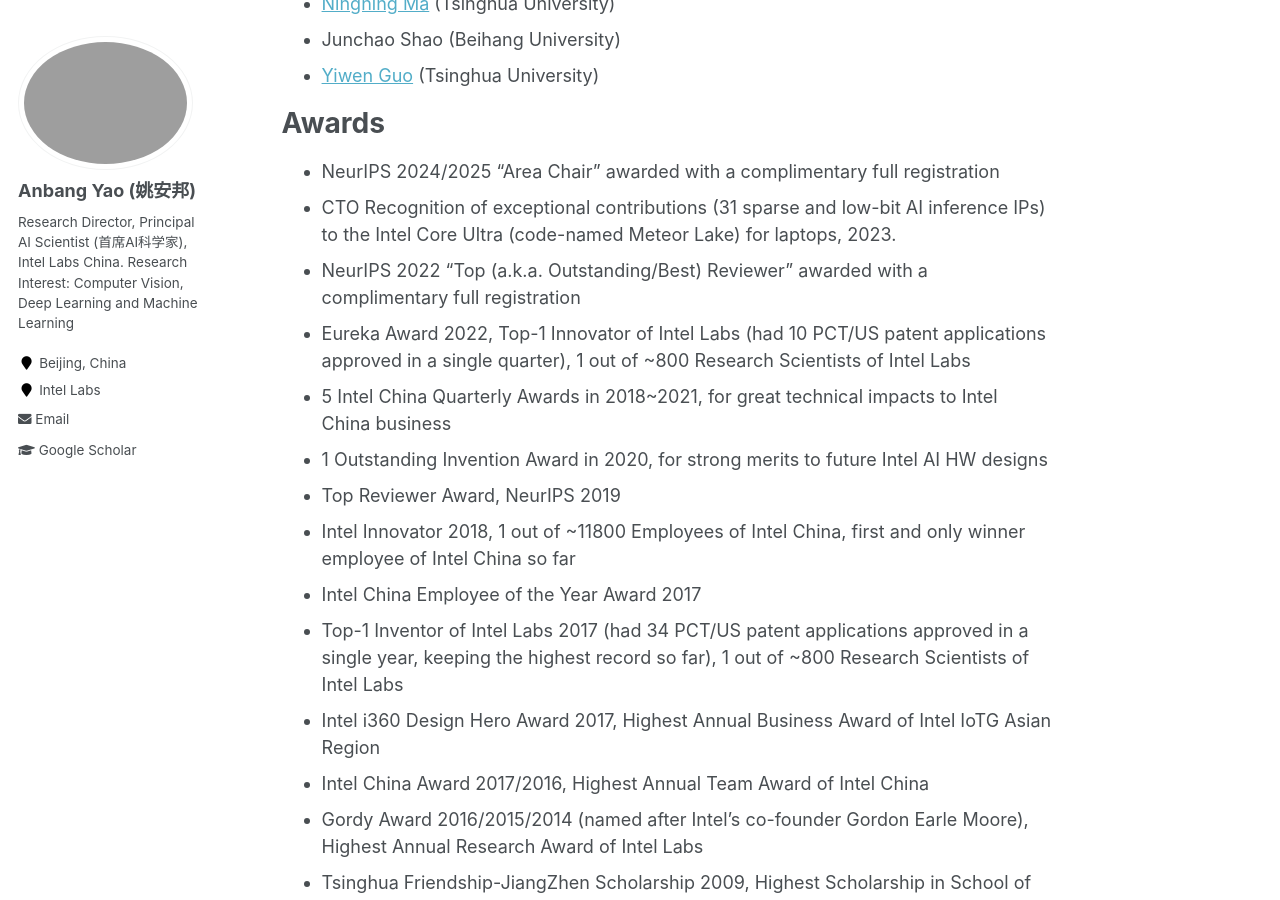
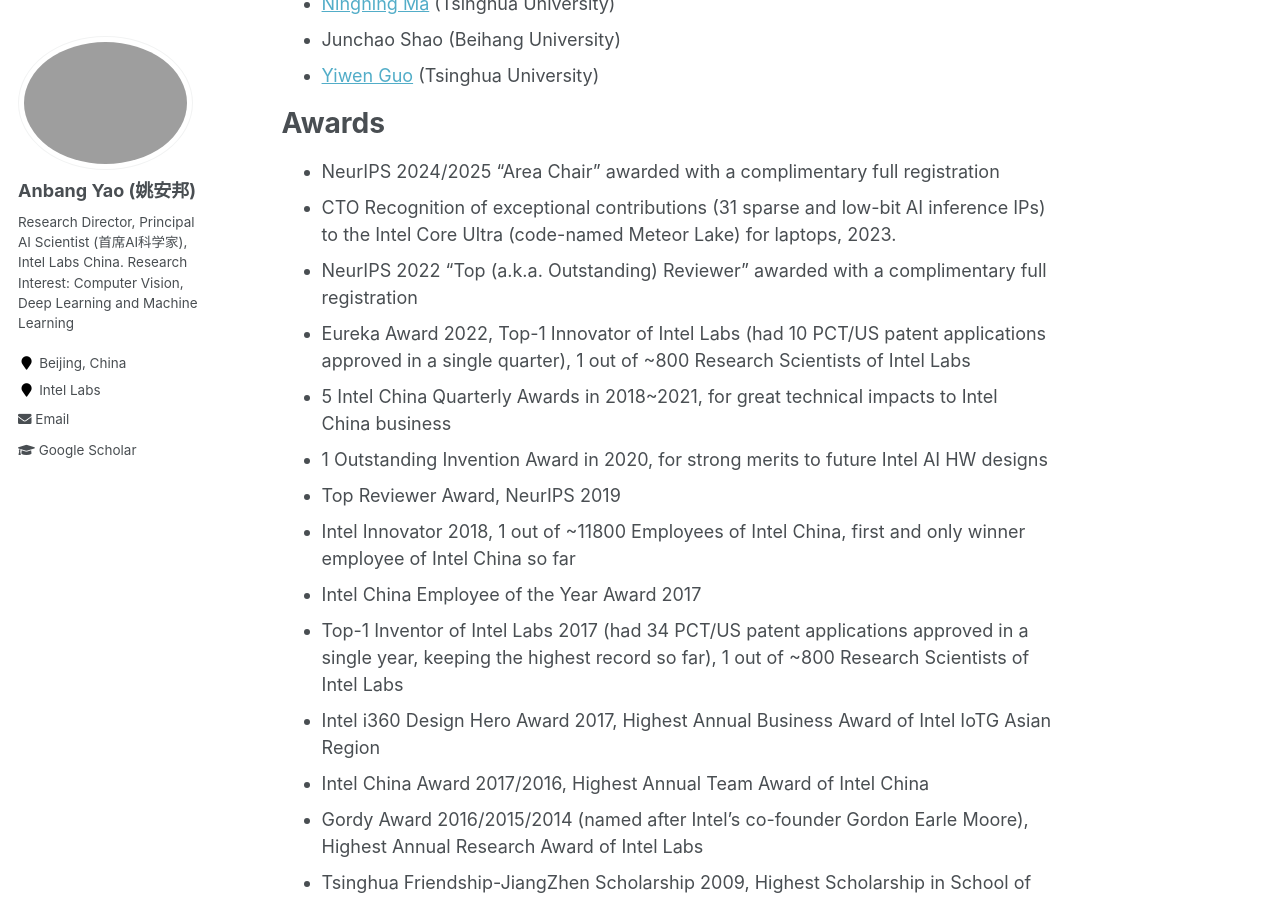
Before and after one commit to YaoAnbang/YaoAnbang.github.io, a Jekyll site: the page built from _pages/about.md, in a window 1280 px wide and 900 px high, scrolled down 10159 px. Built offline with Jekyll 4.4.1, drawn with Linux system fonts in a browser that asks for light colours.

Commit message:
Update about.md

```diff
--- a/_pages/about.md
+++ b/_pages/about.md
@@ -201,7 +201,7 @@
 
 + NeurIPS 2024/2025 "Area Chair" awarded with a complimentary full registration
 + CTO Recognition of exceptional contributions (31 sparse and low-bit AI inference IPs) to the Intel Core Ultra (code-named Meteor Lake) for laptops, 2023.
-+ NeurIPS 2022 "Top (a.k.a. Outstanding/Best) Reviewer" awarded with a complimentary full registration
++ NeurIPS 2022 "Top (a.k.a. Outstanding) Reviewer" awarded with a complimentary full registration
 + Eureka Award 2022, Top-1 Innovator of Intel Labs (had 10 PCT/US patent applications approved in a single quarter), 1 out of ~800 Research Scientists of Intel Labs
 + 5 Intel China Quarterly Awards in 2018~2021, for great technical impacts to Intel China business
 + 1 Outstanding Invention Award in 2020, for strong merits to future Intel AI HW designs
```
